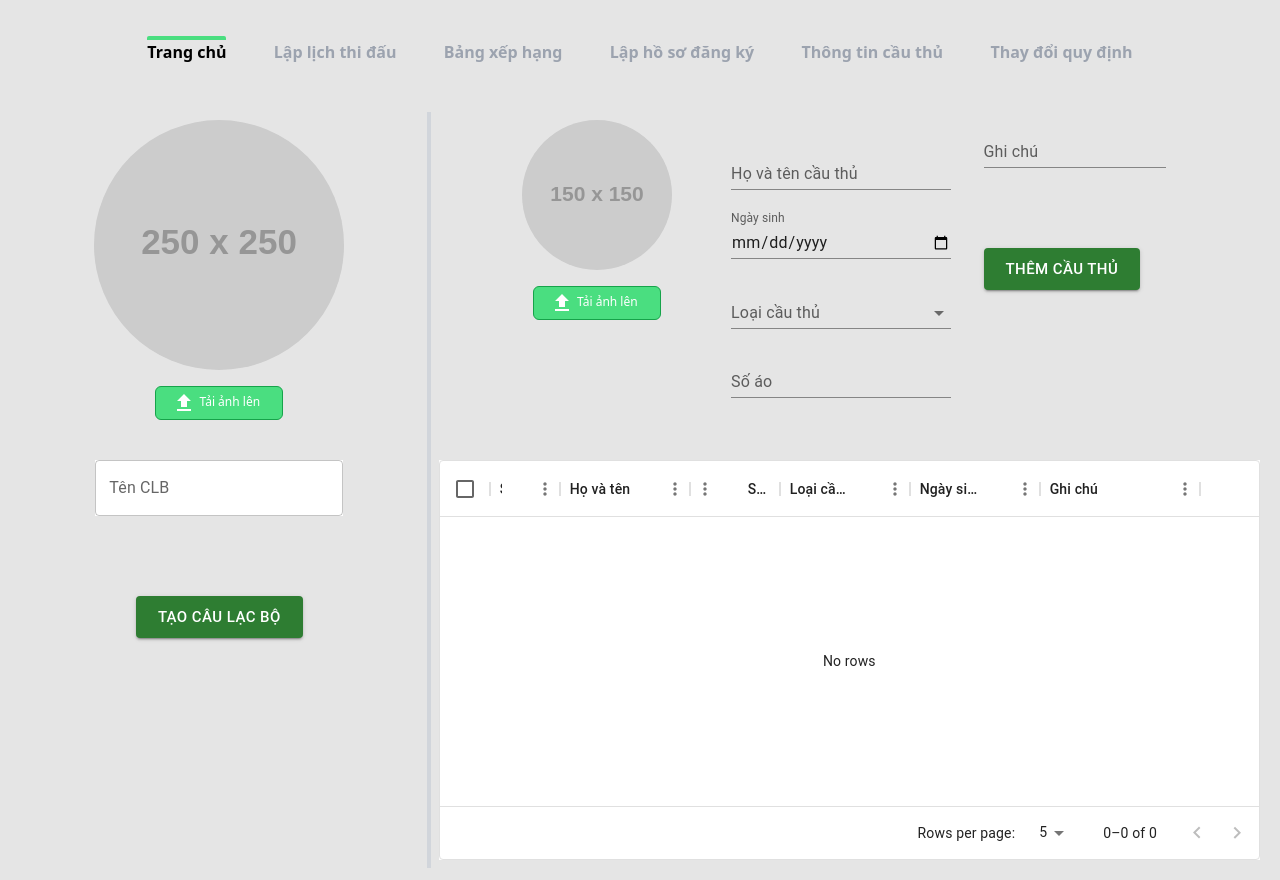
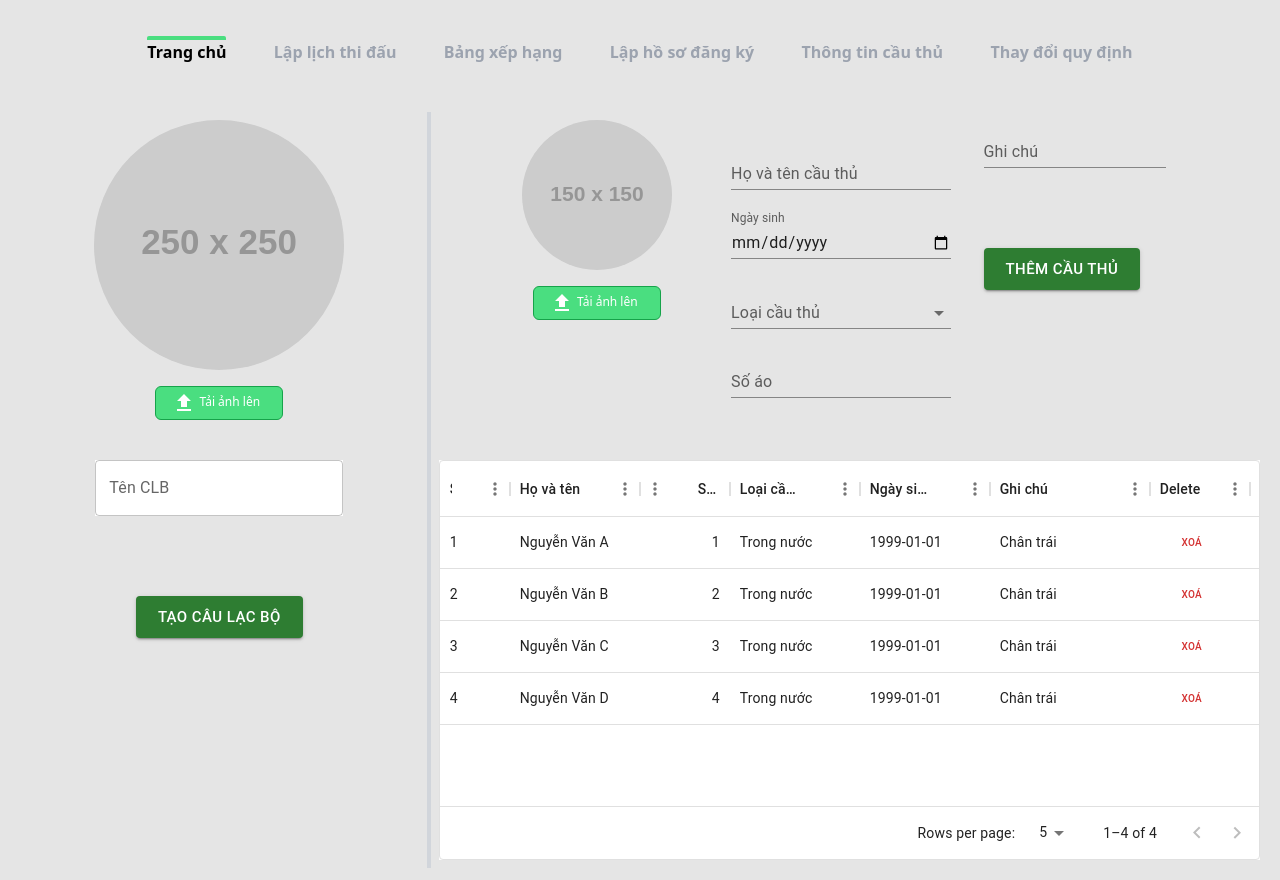
Before and after one commit to let-me-out-HCMUS/introSE, a React (Vite) app in the folder client/admin/: page /register in a window 1280 px wide. Built offline with nearby package versions, Linux system fonts and the light colour scheme; no server answers.

Commit message:
[scul] Handle delete row in registration table

```diff
--- a/client/admin/src/features/registration/ClubManagement.jsx
+++ b/client/admin/src/features/registration/ClubManagement.jsx
@@ -10,7 +10,44 @@ import { useQuery } from '@tanstack/react-query';
 
 
 const ClubManagement = () => {
-    const [players, setPlayers] = useState([]);
+    const [players, setPlayers] = useState([
+        {
+            id: 1,
+            name: 'Nguyễn Văn A',
+            shirtNum: 1,
+            type: 'Trong nước',
+            dob: '1999-01-01',
+            note: 'Chân trái',
+            image: 'https://cdn-icons-png.flaticon.com/512/147/147144.png'
+        },
+        {
+            id: 2,
+            name: 'Nguyễn Văn B',
+            shirtNum: 2,
+            type: 'Trong nước',
+            dob: '1999-01-01',
+            note: 'Chân trái',
+            image: 'https://cdn-icons-png.flaticon.com/512/147/147144.png'
+        },
+        {
+            id: 3,
+            name: 'Nguyễn Văn C',
+            shirtNum: 3,
+            type: 'Trong nước',
+            dob: '1999-01-01',
+            note: 'Chân trái',
+            image: 'https://cdn-icons-png.flaticon.com/512/147/147144.png'
+        },
+        {
+            id: 4,
+            name: 'Nguyễn Văn D',
+            shirtNum: 4,
+            type: 'Trong nước',
+            dob: '1999-01-01',
+            note: 'Chân trái',
+            image: 'https://cdn-icons-png.flaticon.com/512/147/147144.png'
+        }
+    ]);
     const PlayerForm = useForm();
     const { data } = useQuery(["wtf"], ()=> getRule());
 
@@ -35,7 +72,7 @@ const ClubManagement = () => {
           <LeftSide rules={data ? data.club : null} players={players} />
         </Grid>
         <Grid xs={8}>
-            <RightSide rules={data ? data.club : null} PlayerForm={PlayerForm} players={players} onSubmitPlayer={onSubmitPlayer}/>
+            <RightSide rules={data ? data.club : null} PlayerForm={PlayerForm} players={players} setPlayers={setPlayers} onSubmitPlayer={onSubmitPlayer}/>
         </Grid>
       </Grid>
     </Box>
--- a/client/admin/src/features/registration/DataTable.jsx
+++ b/client/admin/src/features/registration/DataTable.jsx
@@ -1,7 +1,9 @@
 /* eslint-disable react/prop-types */
 import { DataGrid } from '@mui/x-data-grid';
+import { Button } from '@mui/material';
 
-const columns = [
+const DataTable = ({ players, setPlayers }) => {
+  const columns = [
     { field: 'id', headerName: 'STT', width: 70 },
     { field: 'name', headerName: 'Họ và tên', width: 130 },
     { field: 'shirtNum', type: 'number', headerName: 'Số áo', width: 90},
@@ -18,9 +20,32 @@ const columns = [
       sortable: false,
       width: 160,
     },
+    {
+      field: 'delete',
+      headerName: 'Delete',
+      sortable: false,
+      width: 100,
+      renderCell: (params) => (
+        <Button style={{ width: '30px', maxWidth: '30px', fontSize: '10px'}}
+          color="error"
+          onClick={() => deleteRow(params.row.id, setPlayers, players)}
+        >
+          Xoá
+        </Button>
+      ),
+    }
   ];
 
-const DataTable = ({ players }) => {
+  const deleteRow = (id, setPlayers, players) => {
+    // update id
+    const newPlayers = players.filter((item) => item.id !== id);
+    newPlayers.forEach((item, index) => {
+      item.id = index + 1;
+    });
+
+    setPlayers(newPlayers);
+  };
+
   return (
     <div className='h-[400px] w-full bg-white mt-10'>
         <DataGrid
@@ -32,7 +57,6 @@ const DataTable = ({ players }) => {
             },
             }}
             pageSizeOptions={[5, 10]}
-            checkboxSelection
         />
     </div>
   )
--- a/client/admin/src/features/registration/RightSide.jsx
+++ b/client/admin/src/features/registration/RightSide.jsx
@@ -11,7 +11,7 @@ import DataTable from './DataTable';
 import { useEffect, useState } from 'react';
 import { Controller } from 'react-hook-form';
 
-const RightSide = ({ rules, PlayerForm, players, onSubmitPlayer }) => {
+const RightSide = ({ rules, PlayerForm, players, setPlayers, onSubmitPlayer }) => {
     const [playerType, setPlayerType] = useState('');
     const [selectedImage, setSelectedImage] = useState(null);
 
@@ -132,7 +132,7 @@ const RightSide = ({ rules, PlayerForm, players, onSubmitPlayer }) => {
                 </Grid>
             </Grid>
         </div>
-        <DataTable players={players}/>
+        <DataTable players={players} setPlayers={setPlayers}/>
     </div>
   )
 }
```
Also changed, not shown: 1 other file (tests, documents, lock files or other folders).
